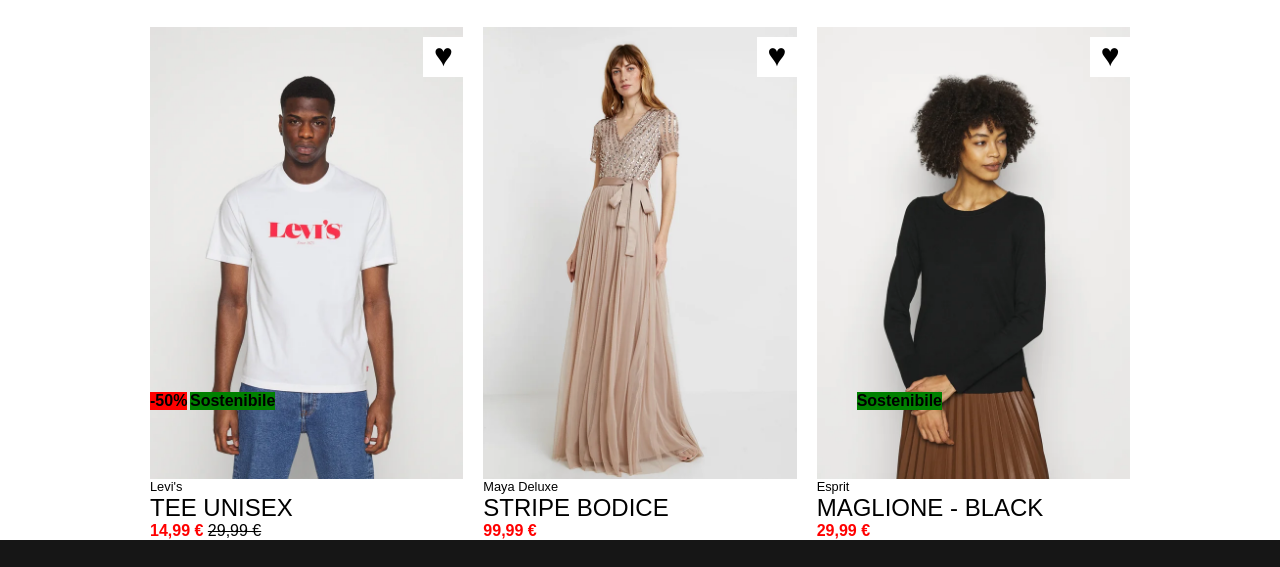
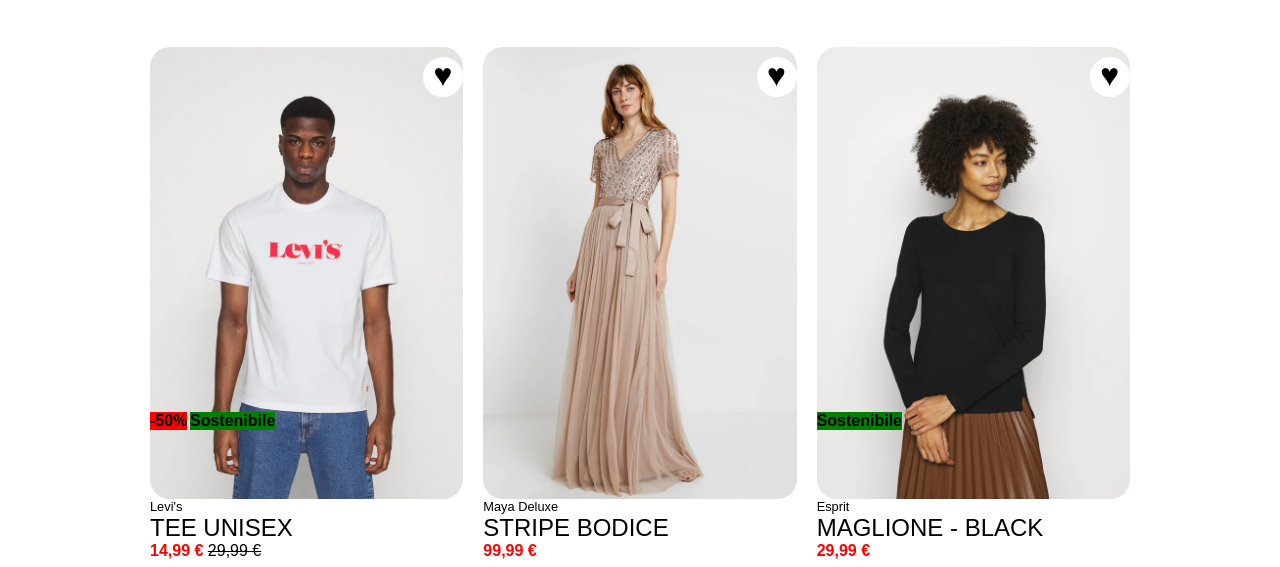
Before and after one commit to DanielaEsposito/html-css-boolando, a plain HTML site: page index.html in a window 1280 px wide. Shown: the part 675-1242 px from the top of the page. Drawn offline with Linux system fonts and the light colour scheme.

Commit message:
add corrections

```diff
--- a/css/style.css
+++ b/css/style.css
@@ -54,7 +54,8 @@
   flex-wrap: wrap;
   align-content: center;
   justify-content: center;
-  margin-top: 40px;
+  margin-top: 60px;
+  margin-bottom: 60px;
 }
 
 .product .product-card {
@@ -73,6 +74,9 @@
 .product-card .card-label.card-ecology {
   left: 40px;
 }
+.card-label.card-ecology.single {
+  left: 0px;
+}
 .card-discount {
   background-color: red;
 }
@@ -89,12 +93,16 @@
   text-align: center;
   align-items: center;
   font-size: 2rem;
+  border-radius: 20px;
 }
-h2 > a{
+img {
+  border-radius: 20px;
+}
+h2 > a {
   text-decoration: none;
   color: black;
 }
-h2 > a:hover{
+h2 > a:hover {
   text-decoration: underline;
 }
 
@@ -113,6 +121,9 @@
   text-decoration: line-through;
   color: black;
   font-weight: 200;
+}
+.heart {
+  padding-right: 1px;
 }
 /*img*/
 .card-img {
@@ -145,10 +156,10 @@
   font-size: 0.7rem;
 }
 
-.name-shoop{
-    font-size: 0.9rem;
-    padding: 5px;
+.name-shoop {
+  font-size: 0.9rem;
+  padding: 5px;
 }
-li.footer-items > i{
-    font-size: 1rem;
+li.footer-items > i {
+  font-size: 1rem;
 }
--- a/index.html
+++ b/index.html
@@ -132,7 +132,7 @@
                             <p class="price">29,99 &euro;</p>
                         </div>
 
-                        <div class="card-label card-ecology">Sostenibile</div>
+                        <div class="card-label card-ecology single">Sostenibile</div>
                         <div class="prefer"><span class="heart">&hearts;</span></div>
                     </div>
                 </div>
```
